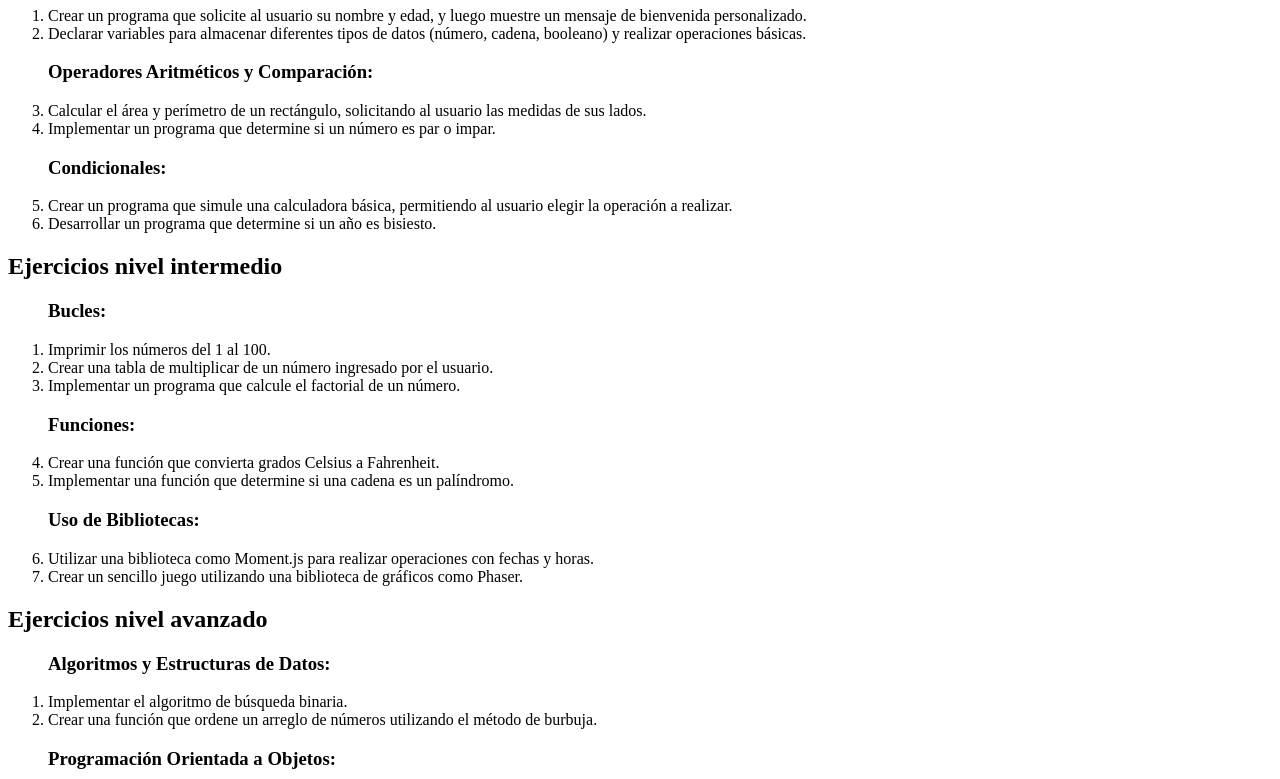
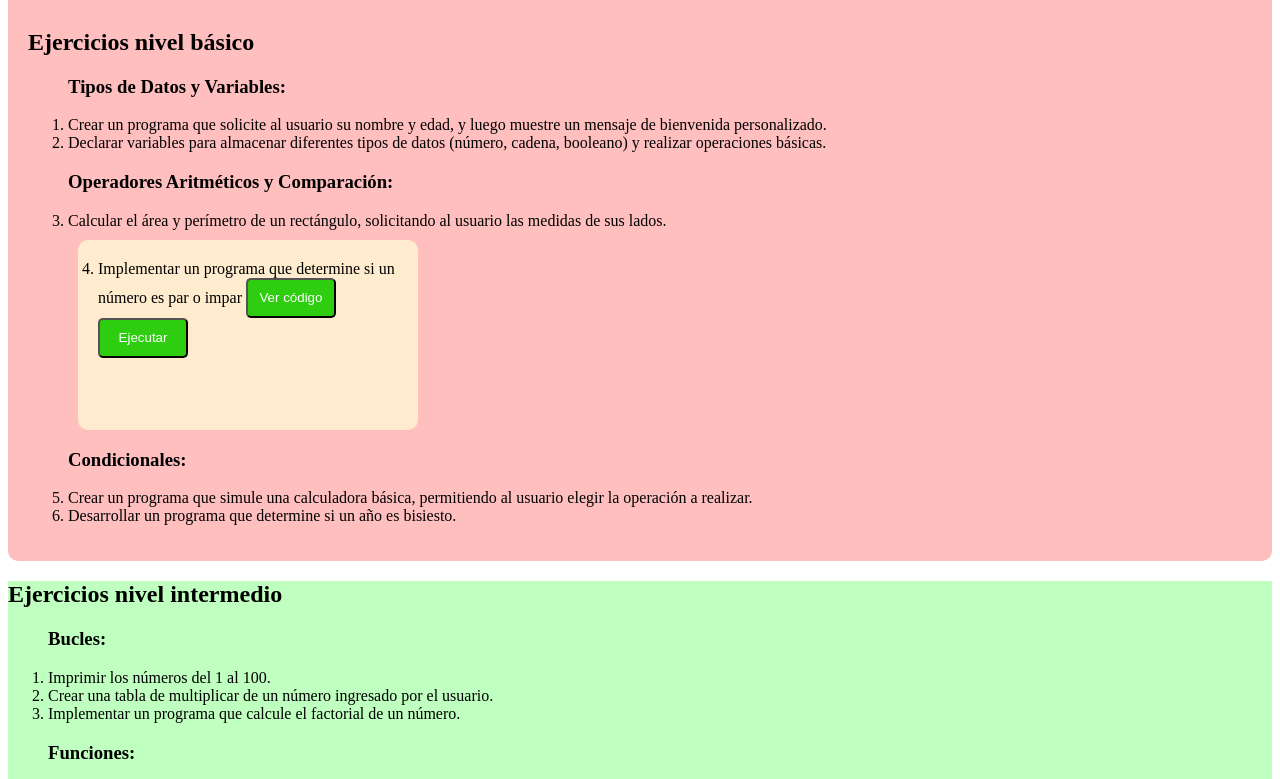
Before and after one commit to davidriveraarbelaez/Talento_Tech-Desarrollo_Web_FullStack, a plain HTML site: page Unidad_3/Taller/index.html in a window 1280 px wide. Shown: the part 161-940 px from the top of the page. Drawn offline with Linux system fonts and the light colour scheme.

Commit message:
css taller

```diff
--- /dev/null
+++ b/Unidad_3/Taller/css/style.css
@@ -0,0 +1,44 @@
+
+#basico{
+    background: rgba(255, 0, 0, 0.25);
+    padding: 20px;
+    border-radius: 10px;
+}
+
+#intermedio{
+    background: rgba(0, 255, 0, 0.25);
+}
+
+#avanzado{
+    background: rgba(0, 0, 255, 0.25);
+}
+
+.contenedor{
+    width: 300px;
+    height: 150px;
+    background-color: blanchedalmond;
+    margin: 10px;
+    padding: 20px;
+    border-radius: 10px;
+}
+
+button{
+    width: 90px;
+    height: 40px;
+    padding: 10px;
+    border-radius: 5px;
+    color:white;
+    background-color: rgb(46, 205, 15);
+}
+
+/*
+nav{
+    background: rgba(255, 255, 0, 0.492);
+    text-align: center;
+}
+
+h2,h3{
+    text-align: left;
+    color: sienna;
+}
+*/
--- a/Unidad_3/Taller/index.html
+++ b/Unidad_3/Taller/index.html
@@ -3,9 +3,17 @@
 <head>
     <meta charset="UTF-8">
     <meta name="viewport" content="width=device-width, initial-scale=1.0">
+    <link rel="stylesheet" href="css/style.css">
     <title>Taller JavaScript</title>
 </head>
 <body>
+    <nav>
+        <ul>
+            <li><a href="#basico">Nivel Básico</a></li>
+            <li><a href="#intermedio">Nivel Intermedio</a></li>
+            <li><a href="#avanzado">Nivel Avanzado</a></li>
+        </ul>
+    </nav>
     <h1> Solución del Taller JavaScript</h1>
     <section id = "basico">
         <h2> Ejercicios nivel básico</h2>
@@ -16,7 +24,15 @@
             <li> Declarar variables para almacenar diferentes tipos de datos (número, cadena, booleano) y realizar operaciones básicas. </li>
             <h3> Operadores Aritméticos y Comparación: </h3>
             <li> Calcular el área y perímetro de un rectángulo, solicitando al usuario las medidas de sus lados. </li>
-            <li> Implementar un programa que determine si un número es par o impar. </li>
+
+            <div class="contenedor">
+                <li> Implementar un programa que determine si un número es par o impar
+                    <!-- <a href="scripts/ejercicio4.js">Solución</a>. </li> -->
+                    <button onclick="window.open('scripts/ejercicio4.js', '_blank')">Ver código</button>
+                    <button id="boton">Ejecutar</button>
+            </div>
+
+
             <h3> Condicionales: </h3>
             <li> Crear un programa que simule una calculadora básica, permitiendo al usuario elegir la operación a realizar. </li>
             <li> Desarrollar un programa que determine si un año es bisiesto.</li>
```
Also changed, not shown: 1 other file.
